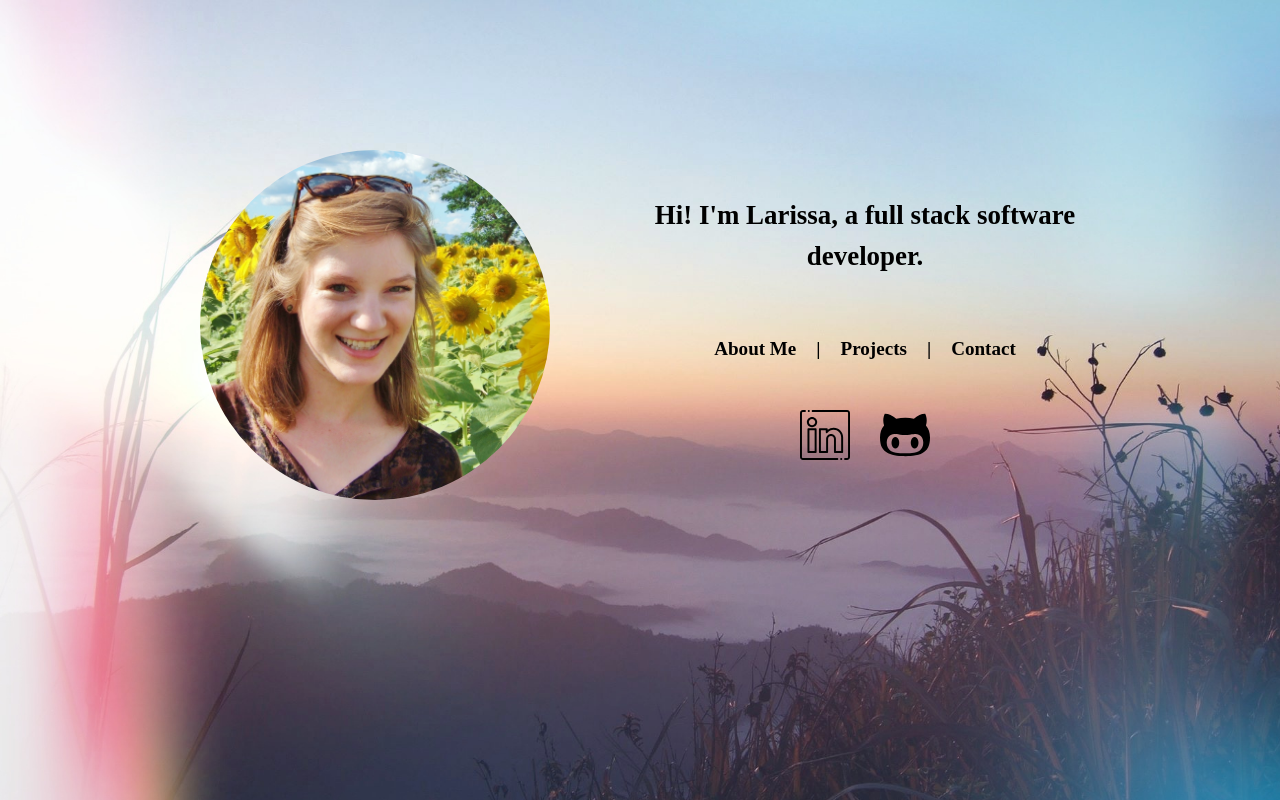
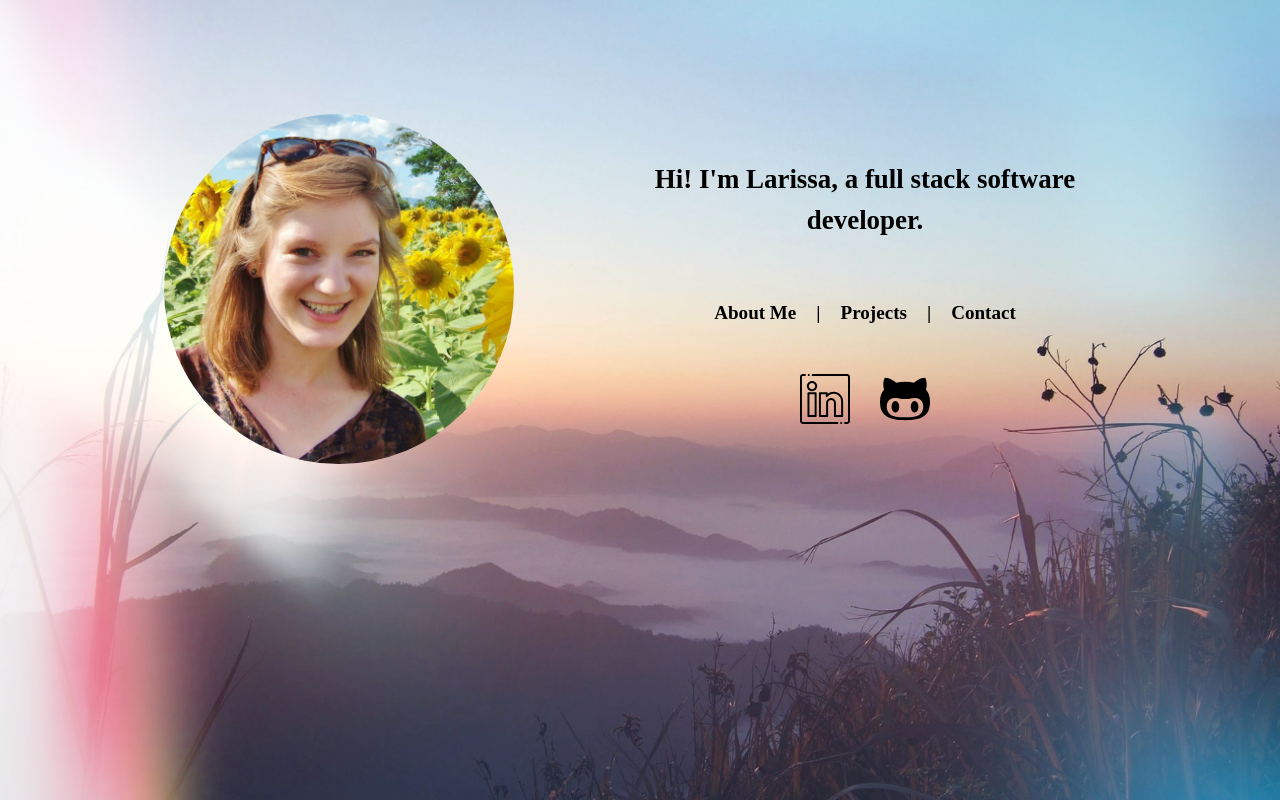
Before and after one commit to lkobetz/lkobetz.github.io, a React (Create React App) app: page /projects in a window 1280 px wide. Built offline with nearby package versions, Linux system fonts and the light colour scheme; a web font is replaced by a local one.

Commit message:
fixed about me photo margins

```diff
--- a/src/App.css
+++ b/src/App.css
@@ -47,7 +47,7 @@ p {
   justify-content: center;
   padding-left: 50px;
   padding-right: 50px;
-  margin: 100px;
+  margin: 5%;
   font-size: calc(7px + 2vmin);
   color: black;
 }
@@ -147,14 +147,17 @@ p {
 }
 
 .about_me_photo {
-  justify-content: center;
   width: 100%;
   height: auto;
   align-self: center;
 }
 
-@media only screen and (min-width: 1000px) {
-  .about_me_photo {margin-left: 20px;}
+.photos {
+  margin-left: 20px;
+}
+
+@media only screen and (max-width: 1000px) {
+  .photos {margin-left: 0px;}
 }
 
 /* style for projects page */
@@ -162,7 +165,6 @@ p {
 .Section-header {
   display: flex;
   flex-direction: column;
-  margin-left: 20px;
   font-size: calc(7px + 2vmin);
   color: black;
 }
```
